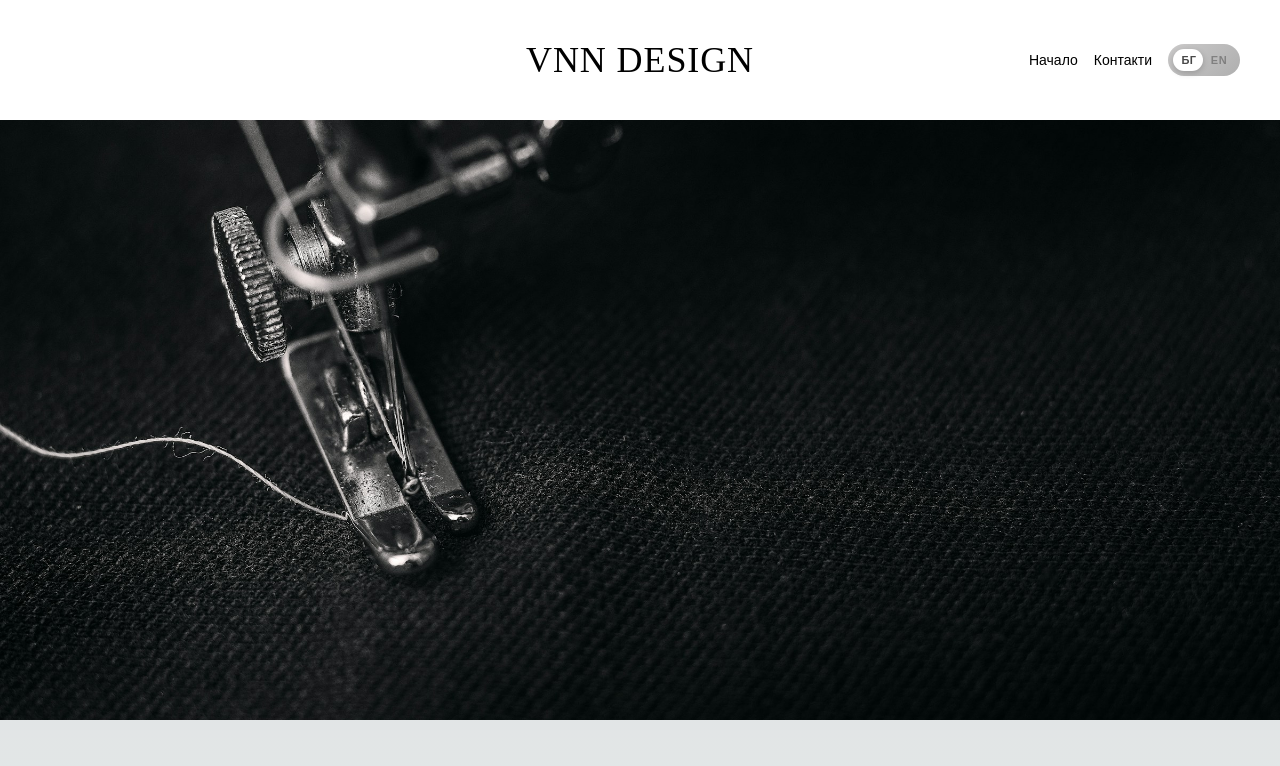
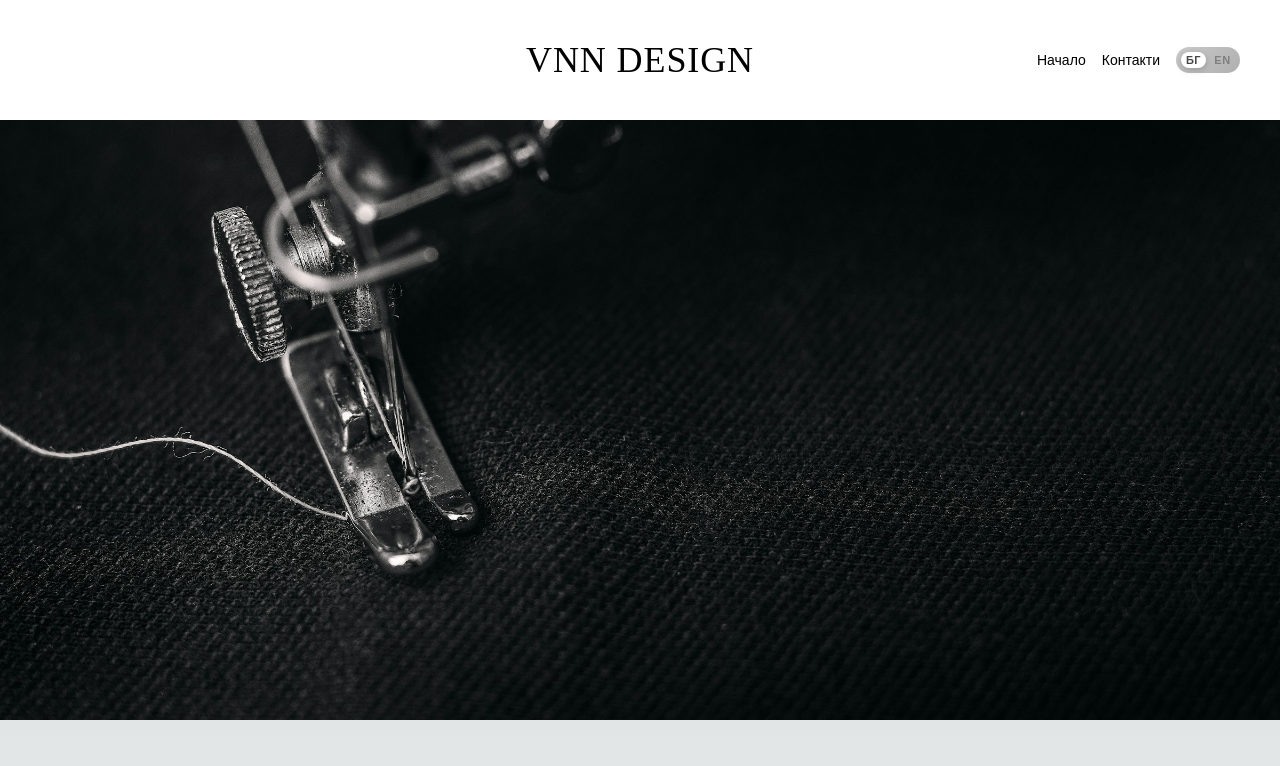
Before and after one commit to vselllena/VNN, a Next.js app in the folder vnn/: page / in a window 1280 px wide. Shown: the top 766 px of the page. Built offline with nearby package versions, Linux system fonts and the light colour scheme.

Commit message:
refine language switcher dimensions and padding for improved aesthetics

```diff
--- a/vnn/src/app/components/LanguageSwitcher.module.css
+++ b/vnn/src/app/components/LanguageSwitcher.module.css
@@ -11,9 +11,9 @@
   display: flex;
   align-items: center;
   justify-content: space-between;
-  width: 72px;
-  height: 32px;
-  padding: 4px 6px;
+  width: 64px;
+  height: 26px;
+  padding: 1px 3px;
   background: linear-gradient(135deg, #cbcaca, #afafaf);
   border-radius: 999px;
   cursor: pointer;
@@ -25,8 +25,8 @@
   position: absolute;
   top: 5px;
   left: 5px;
-  width: 30px;
-  height: 22px;
+  width: 25px;
+  height: 16px;
   background-color: #fff;
   border-radius: 999px;
   box-shadow: 0 2px 6px rgba(0, 0, 0, 0.2);
```
